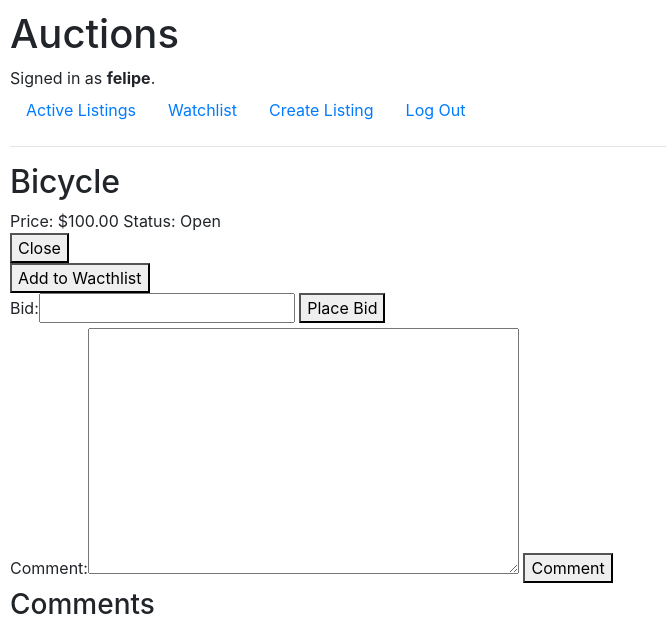
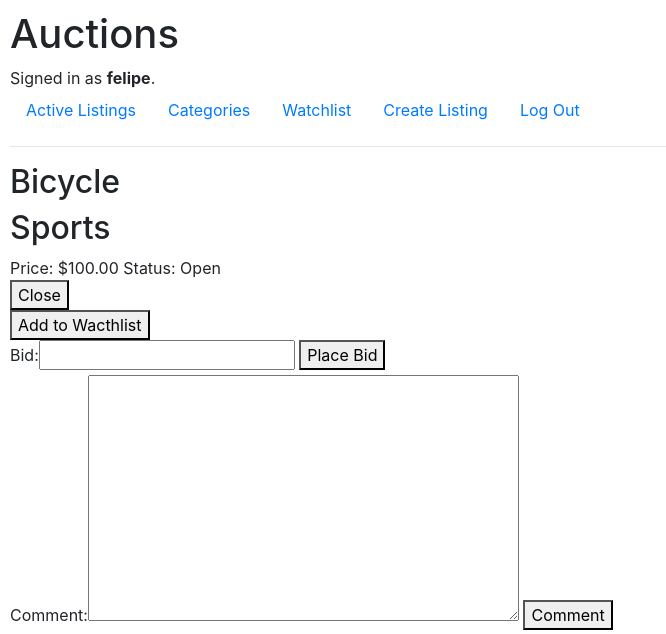
Before and after one commit to FelipeIshara/Commerce, a Django app: page /listing/1 in a window 1280 px wide. Shown: the top 634 px of the page, without its empty margins (0-666 px from the left). Run offline with Django 3.2, Linux system fonts and the light colour scheme; a user stored in the database is signed in; data comes from the database, SQL or seed files in the repository; both versions use the stored data as it was after the commit; data that the repository does not hold is empty; some libraries are stand-ins or nearby versions.

Commit message:
add new items

```diff
--- a/commerce/auctions/templates/auctions/layout.html
+++ b/commerce/auctions/templates/auctions/layout.html
@@ -20,7 +20,9 @@
             <li class="nav-item">
                 <a class="nav-link" href="{% url 'index' %}">Active Listings</a>
             </li>
-
+            <li class="nav-item">
+                <a class="nav-link" href="{% url 'categories' %}">Categories</a>
+            </li>
             {% if user.is_authenticated %}
                 <li class="nav-item">
                     <a class="nav-link" href="{% url 'watchlist' %}">Watchlist</a>
--- a/commerce/auctions/templates/auctions/listing.html
+++ b/commerce/auctions/templates/auctions/listing.html
@@ -2,6 +2,7 @@
 
 {% block body %}
 <h2>{{listing.title}}</h2>
+<h2>{{listing.category}}</h2>
 <!--Caso estiver Aberta-->
     {% if listing.active == True %}
 Price: ${{price}}
--- a/commerce/auctions/urls.py
+++ b/commerce/auctions/urls.py
@@ -13,5 +13,7 @@ urlpatterns = [
     path("watchlist/delete", views.watchlist_delete, name="watchlist_delete"),
     path("bid", views.bid, name="bid"),
     path("close", views.close_listing, name="close"),
-    path("comment", views.comment, name="comment")
+    path("comment", views.comment, name="comment"),
+    path("categories", views.categories, name="categories"),
+    path("category/<str:category>/", views.category, name="category")
 ]
--- a/commerce/auctions/views.py
+++ b/commerce/auctions/views.py
@@ -79,6 +79,8 @@ def create_listing(request):
             starting_price = form.cleaned_data["starting_price"]
             description = form.cleaned_data["description"]
             category = form.cleaned_data["category"]
+            if category == "":
+                category = "Others"
             url_image = form.cleaned_data["url_image"]
 
             instListing = Listing(
@@ -179,3 +181,18 @@ def comment(request):
             )
             instComment.save()
             return HttpResponseRedirect(reverse("listing", args=(listing_id,)))
+
+
+def categories(request):
+    categories = Listing.objects.values_list('category', flat=True).distinct()
+
+    print(categories)
+    return render(request, "auctions/categories.html", {
+        "categories": categories
+    })
+
+def category(request, category):
+
+    items = Listing.objects.all().filter(category=category)
+
+    return HttpResponse(items)
```
Also changed, not shown: commerce/auctions/templates/auctions/categories.html (added, +8 -0 lines), commerce/auctions/migrations/0015_auto_20201123_1315.py (added), commerce/auctions/migrations/0016_auto_20201123_1316.py (added), commerce/db.sqlite3.
